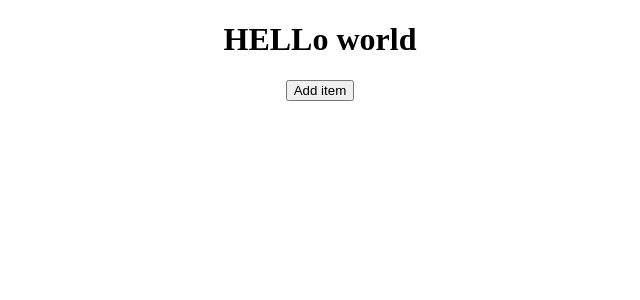
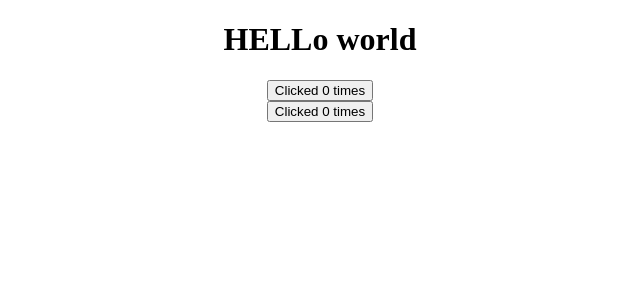
Before and after one commit to Aayush2492/Understanding-React-Hooks, a React (Create React App) app: page / in a window 1280 px wide. Shown: the top 300 px of the page, without its empty margins (320-960 px from the left). Built offline with nearby package versions, Linux system fonts and the light colour scheme.

Commit message:
useEffect hook on rendering

```diff
--- a/src/App.js
+++ b/src/App.js
@@ -5,6 +5,8 @@ import ClassCounter from "./components/useState hook/ClassCounter";
 import HookCounter from "./components/useState hook/HookCounter";
 import HookWithObject from "./components/useState hook/HookWithObject";
 import HookWithArray from "./components/useState hook/HookWithArray";
+import ClassComponentEffect from "./components/useEffect Hook/ClassCounterEffect";
+import HookAfterRender from "./components/useEffect Hook/HookAfterRender";
 
 const App = () => {
   return (
@@ -13,7 +15,9 @@ const App = () => {
       {/* <ClassCounter /> */}
       {/* <HookCounter /> */}
       {/* <HookWithObject /> */}
-      <HookWithArray />
+      {/* <HookWithArray /> */}
+      <ClassComponentEffect />
+      <HookAfterRender />
     </div>
   );
 };
--- /dev/null
+++ b/src/components/useEffect Hook/ClassCounterEffect.js
@@ -0,0 +1,29 @@
+import React, { Component } from "react";
+
+class ClassComponentEffect extends Component {
+  constructor(props) {
+    super(props);
+    this.state = {
+      count: 0,
+    };
+  }
+
+  componentDidMount() {
+    document.title = `Number of clicks: ${this.state.count}`;
+  }
+
+  componentDidUpdate() {
+    document.title = `Number of clicks: ${this.state.count}`;
+  }
+  render() {
+    return (
+      <div>
+        <button onClick={() => this.setState({ count: this.state.count + 1 })}>
+          Clicked {this.state.count} times
+        </button>
+      </div>
+    );
+  }
+}
+
+export default ClassComponentEffect;
--- /dev/null
+++ b/src/components/useEffect Hook/HookAfterRender.js
@@ -0,0 +1,23 @@
+import React, { useState, useEffect } from "react";
+// useEffect parameter function will be executed, each time a component renders
+function HookAfterRender() {
+  const [count, setCount] = useState(0);
+
+  useEffect(() => {
+    document.title = `You clicked ${count} times`;
+  });
+
+  return (
+    <div>
+      <button
+        onClick={() => {
+          setCount((prevCount) => prevCount + 1);
+        }}
+      >
+        Clicked {count} times
+      </button>
+    </div>
+  );
+}
+
+export default HookAfterRender;
```
